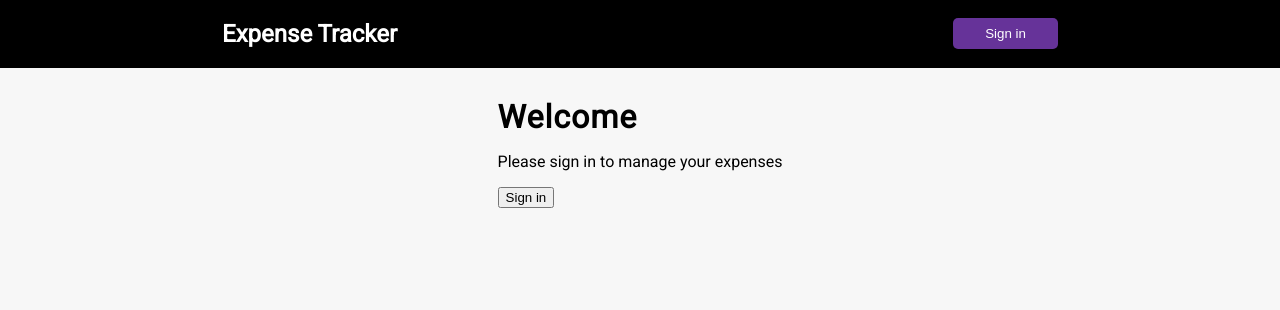
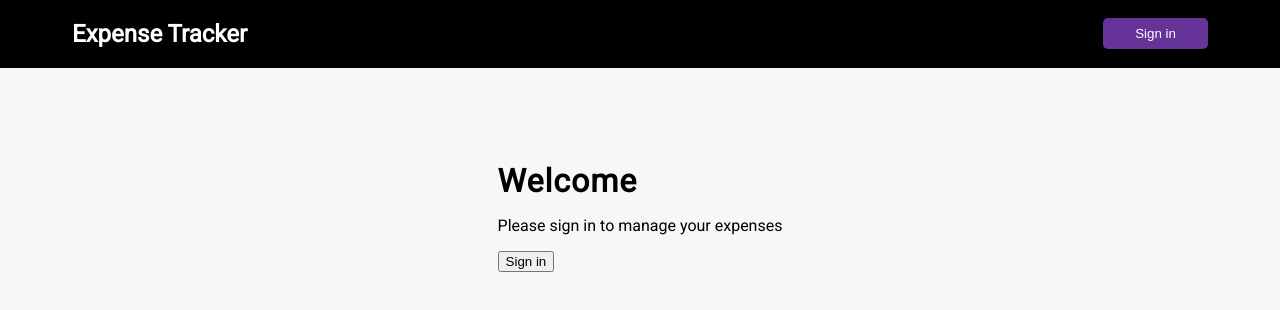
Before and after one commit to KramYengir/expense-tracker, a Next.js app: page / in a window 1280 px wide. Shown: the top 310 px of the page. Built offline with nearby package versions, Linux system fonts and the light colour scheme; no server answers.

Commit message:
make layout more responsive

```diff
--- a/app/globals.css
+++ b/app/globals.css
@@ -48,7 +48,7 @@ body {
   display: flex;
   justify-content: space-between;
   align-items: center;
-  max-width: 900px;
+  max-width: 1200px;
   margin: 0 auto;
   padding: 0 2rem;
 }
@@ -194,3 +194,33 @@ input[type="number"] {
 .list li:hover .delete-btn {
   opacity: 1;
 }
+
+@media (min-width: 900px) {
+  .container {
+    display: flex;
+    justify-content: space-evenly;
+    align-items: flex-start;
+    padding-top: 4rem;
+    max-width: 1200px;
+    /* max-height: 100vh; */
+  }
+
+  .transaction-list {
+    width: 40%;
+    max-height: calc(80vh);
+
+    & > h3 {
+      margin-top: 1rem;
+    }
+  }
+
+  .list {
+    max-height: calc(75vh);
+    padding-bottom: 2rem;
+    overflow-y: auto;
+  }
+
+  .left-side {
+    width: 30%;
+  }
+}
--- a/components/TransactionItem.tsx
+++ b/components/TransactionItem.tsx
@@ -28,6 +28,10 @@ const TransactionItem = ({ transaction }: { transaction: Transaction }) => {
     <li className={transaction.amount < 0 ? "minus" : "plus"}>
       {transaction.text}
       <span>
+        {transaction.createdAt.getDay()}/{transaction.createdAt.getMonth()}/
+        {transaction.createdAt.getFullYear()}
+      </span>
+      <span>
         {sign}£{addCommas(Math.abs(transaction.amount).toFixed(2))}
       </span>
       <button
--- a/components/TransactionList.tsx
+++ b/components/TransactionList.tsx
@@ -10,7 +10,7 @@ const TransactionList = async () => {
   }
 
   return (
-    <>
+    <div className="transaction-list">
       <h3>Transaction History</h3>
       <ul className="list">
         {transactions
@@ -19,7 +19,7 @@ const TransactionList = async () => {
             ))
           : "No transactions found"}
       </ul>
-    </>
+    </div>
   );
 };
 
```
